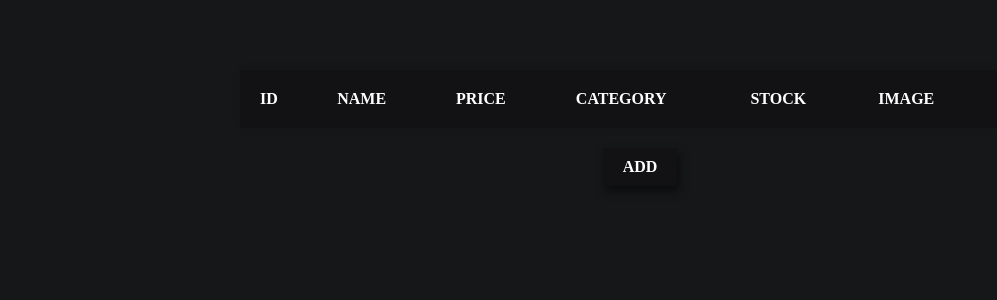
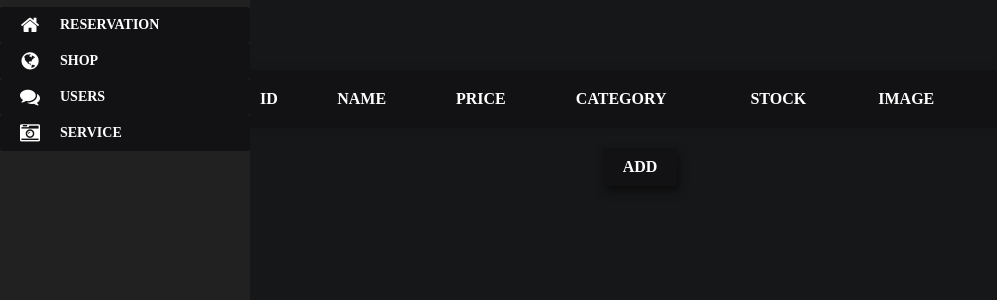
Before and after one commit to JamesVictorAlvarez/System-Development, a PHP site: the page made by Project/view/productManage.php in a window 1280 px wide. Shown: the top 300 px of the page, without its empty margins (0-997 px from the left). Run offline with PHP 8.4, Linux system fonts and the light colour scheme; the template is opened without the code that fills it, so the values that code supplies are empty; some libraries are stand-ins or nearby versions.

Commit message:
added sidebar

```diff
--- /dev/null
+++ b/Project/style/sidebar.css
@@ -0,0 +1,128 @@
+@import url(//netdna.bootstrapcdn.com/font-awesome/4.0.3/css/font-awesome.css);
+
+.fa-2x {
+    font-size: 2em;
+}
+
+.fa {
+    position: relative;
+    display: table-cell;
+    width: 60px;
+    height: 36px;
+    text-align: center;
+    vertical-align: middle;
+    font-size: 20px;
+}
+
+
+.main-menu:hover,
+nav.main-menu.expanded {
+    width: 250px;
+    overflow: visible;
+}
+
+.main-menu {
+    background: #212121;
+    position: absolute;
+    top: 0;
+    bottom: 0;
+    height: 100%;
+    left: 0;
+    width: 60px;
+    overflow: hidden;
+    -webkit-transition: width .05s linear;
+    transition: width .05s linear;
+    -webkit-transform: translateZ(0) scale(1, 1);
+    z-index: 1000;
+}
+
+.main-menu>ul {
+    margin: 7px 0;
+}
+
+.main-menu li {
+    position: relative;
+    display: block;
+    width: 250px;
+}
+
+.main-menu li>a {
+    position: relative;
+    display: table;
+    border-collapse: collapse;
+    border-spacing: 0;
+    color: white;
+    font-family: arial;
+    font-size: 14px;
+    text-decoration: none;
+    -webkit-transform: translateZ(0) scale(1, 1);
+    -webkit-transition: all .1s linear;
+    transition: all .1s linear;
+
+}
+
+.main-menu .nav-icon {
+    position: relative;
+    display: table-cell;
+    width: 60px;
+    height: 36px;
+    text-align: center;
+    vertical-align: middle;
+    font-size: 18px;
+}
+
+.main-menu .nav-text {
+    position: relative;
+    display: table-cell;
+    vertical-align: middle;
+    width: 190px;
+}
+
+.no-touch .scrollable.hover {
+    overflow-y: hidden;
+}
+
+.no-touch .scrollable.hover:hover {
+    overflow-y: auto;
+    overflow: visible;
+}
+
+a:hover,
+a:focus {
+    text-decoration: none;
+}
+
+nav {
+    -webkit-user-select: none;
+    -moz-user-select: none;
+    -ms-user-select: none;
+    -o-user-select: none;
+    user-select: none;
+}
+
+nav ul,
+nav li {
+    outline: 0;
+    margin: 0;
+    padding: 0;
+}
+
+.main-menu li:hover>a,
+nav.main-menu li.active>a,
+.dropdown-menu>li>a:hover,
+.dropdown-menu>li>a:focus,
+.dropdown-menu>.active>a,
+.dropdown-menu>.active>a:hover,
+.dropdown-menu>.active>a:focus,
+.no-touch .dashboard-page nav.dashboard-menu ul li:hover a,
+.dashboard-page nav.dashboard-menu ul li.active a {
+    color: #fff;
+    background-color: #000000;
+}
+
+.area {
+    float: left;
+    background: #e2e2e2;
+    width: 100%;
+    height: 100%;
+}
--- a/Project/view/productManage.php
+++ b/Project/view/productManage.php
@@ -6,6 +6,7 @@
     <meta name="viewport" content="width=device-width, initial-scale=1.0">
     <title>Assignment 1</title>
     <link rel="stylesheet" href="style/productDesign.css">
+    <link rel="stylesheet" href="style/sidebar.css">
 </head>
 
 <body>
@@ -35,7 +36,7 @@
                     <td>" . $e['price'] . "</td>
                     <td>" . $e['category'] . "</td>
                     <td>" . $e['available'] . "</td>
-                    <td><img class = 'previewImage' src='img/productImages/". $e['image'] ."'></td>
+                    <td><img class = 'previewImage' src='img/productImages/" . $e['image'] . "'></td>
                     <td>
                         <form method='post' action='?resource=product&action=edit'>
                             <input type='hidden' name = 'row' value =$counter>
@@ -54,8 +55,8 @@
             <input type='hidden' name = 'row' value =$counter>
             <input type='submit' value ='Add' name='add' class='addButton'>
         </form></div>";
-        // if (isset($_POST['add']))
-        //     header("location:?resource=product&action=add");
+    // if (isset($_POST['add']))
+    //     header("location:?resource=product&action=add");
     if (isset($_POST['delete'])) {
         $product->deleteRow($_POST["row"]);
         header("location:?resource=product&action=manage");
@@ -66,6 +67,46 @@
 
     ?>
 
+    <nav class="main-menu">
+        <ul>
+            <li>
+                <a href="#">
+                    <i class="fa fa-home fa-2x"></i>
+                    <span class="nav-text">
+                        Reservation
+                    </span>
+                </a>
+
+            </li>
+            <li class="has-subnav">
+                <a href="?resource=product&action=manage">
+                    <i class="fa fa-globe fa-2x"></i>
+                    <span class="nav-text">
+                        Shop
+                    </span>
+                </a>
+
+            </li>
+            <li class="has-subnav">
+                <a href="?resource=user&action=manage">
+                    <i class="fa fa-comments fa-2x"></i>
+                    <span class="nav-text">
+                        Users
+                    </span>
+                </a>
+
+            </li>
+            <li class="has-subnav">
+                <a href="?resource=service&action=manage">
+                    <i class="fa fa-camera-retro fa-2x"></i>
+                    <span class="nav-text">
+                        Service
+                    </span>
+                </a>
+            </li>
+        </ul>
+    </nav>
+
 
 </body>
 
--- a/Project/view/userLogin.php
+++ b/Project/view/userLogin.php
@@ -123,7 +123,7 @@ if (isset($_POST['login'])) {
     $user->setPassword($_POST['password']);
     if ($user->login()) {
         $user->getAuthManager()->login();
-        header("Location: ?resource=home&action=view");
+        header("Location: ?resource=service&action=manage");
     } else {
         print("Login failed, please check your username and password.");
     }
```
Also changed, not shown: Project/view/serviceManage.php (+41 -0 lines).
